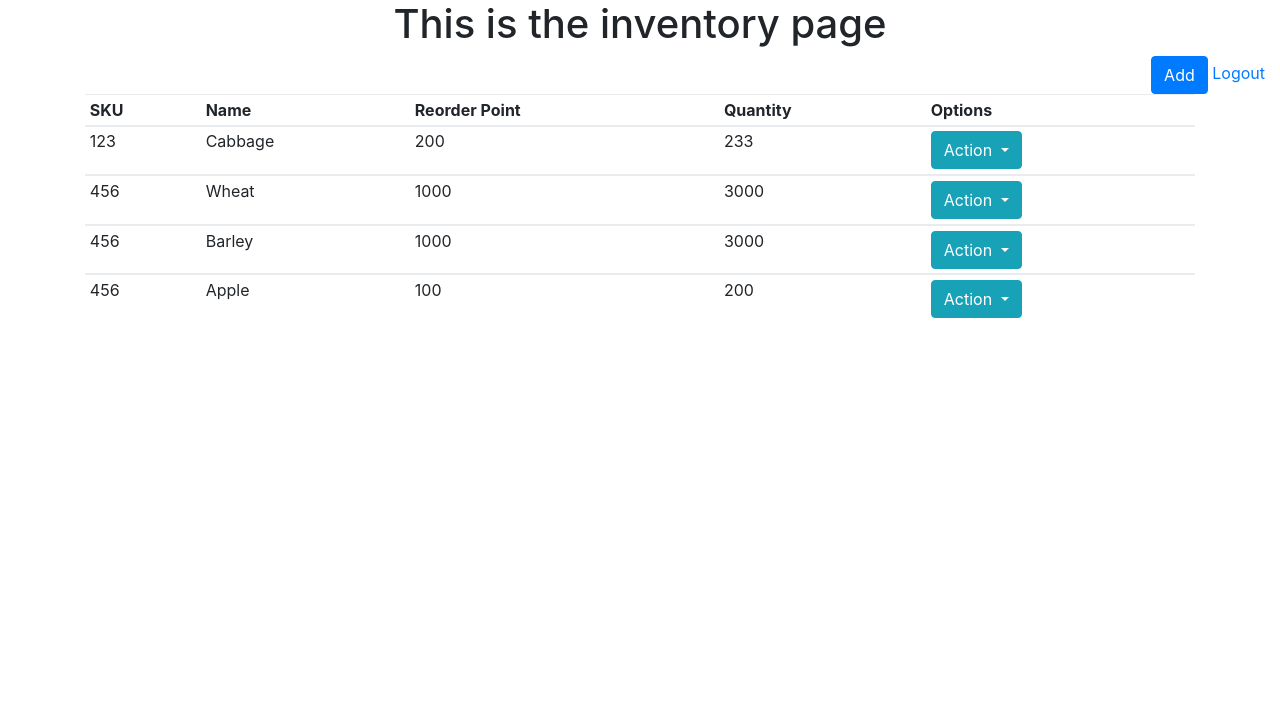
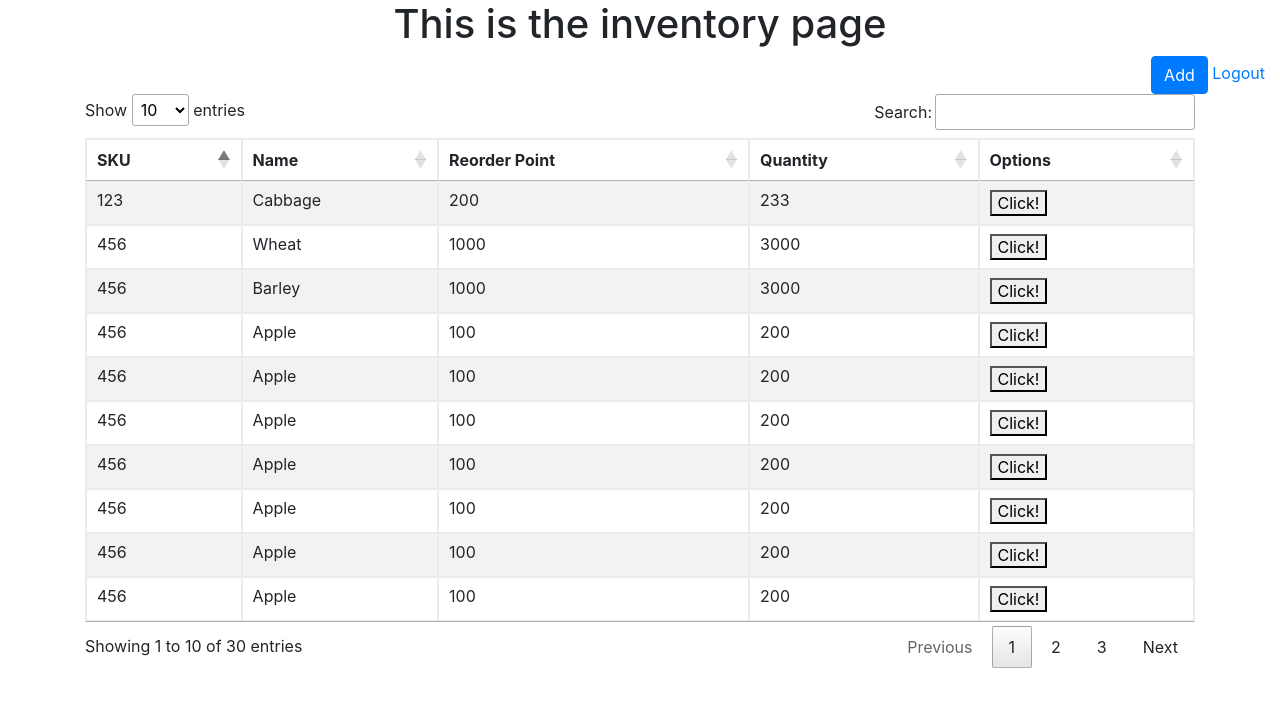
Before and after one commit to soethanv/PyMarket, a Flask app: page /inventory in a window 1280 px wide. Shown: the top 707 px of the page. Run offline with Flask 2, Linux system fonts and the light colour scheme; the visitor is signed in with stand-in values (Sample User, id 1); some libraries are stand-ins or nearby versions.

Commit message:
modified to use datatable framework

```diff
--- a/templates/base.html
+++ b/templates/base.html
@@ -11,7 +11,11 @@
       <!--END Bootstrap-->
 
       <!--PyMarket CSS-->
-
+      <link rel="stylesheet" href="https://cdn.datatables.net/1.10.16/css/jquery.dataTables.min.css" >
+        <!--JQUERY-->
+        <script src="https://code.jquery.com/jquery-3.2.1.slim.min.js" integrity="sha384-KJ3o2DKtIkvYIK3UENzmM7KCkRr/rE9/Qpg6aAZGJwFDMVNA/GpGFF93hXpG5KkN" crossorigin="anonymous"></script>
+        <!--DataTables-->
+    <script language="JavaScript" type="text/javascript" src="https://cdn.datatables.net/1.10.16/js/jquery.dataTables.min.js"></script>
       <!--END PyMarket CSS-->
     </head>
     <body>
@@ -29,7 +33,8 @@
 
     <!-- Bootstrap core JavaScript -->
     <!-- Placed at the end of the document so the pages load faster -->
-    <script src="https://code.jquery.com/jquery-3.2.1.slim.min.js" integrity="sha384-KJ3o2DKtIkvYIK3UENzmM7KCkRr/rE9/Qpg6aAZGJwFDMVNA/GpGFF93hXpG5KkN" crossorigin="anonymous"></script>
     <script src="https://cdnjs.cloudflare.com/ajax/libs/popper.js/1.12.3/umd/popper.min.js" integrity="sha384-vFJXuSJphROIrBnz7yo7oB41mKfc8JzQZiCq4NCceLEaO4IHwicKwpJf9c9IpFgh" crossorigin="anonymous"></script>
     <script src="https://maxcdn.bootstrapcdn.com/bootstrap/4.0.0-beta.2/js/bootstrap.min.js" integrity="sha384-alpBpkh1PFOepccYVYDB4do5UnbKysX5WZXm3XxPqe5iKTfUKjNkCk9SaVuEZflJ" crossorigin="anonymous"></script>
+
+
 </html>
--- a/templates/inventory.html
+++ b/templates/inventory.html
@@ -1,9 +1,7 @@
   {% extends "base.html" %}
 
   {% block content %}
-  <style>
 
-  </style>
 <div class="container-fluid">
   <h1 align="center">This is the inventory page</h1>
   <div align="right" >
@@ -57,46 +55,38 @@
 
   <div class="container">
     <div class="table-responsive">
-        <table style="width:100%" class="table table-hover table-sm">
-            <thead>
-                <tr>
-                    <th scope="col">SKU</th>
-                    <th scope="col">Name</th>
-                    <th scope="col">Reorder Point</th>
-                    <th scope="col">Quantity</th>
-                    <th scope="col">Options</th>
-                </tr>
-            </thead>
-            {% for product in inventory %}
-                <tbody>
-                    <tr>
-                        <!--SKU-->
-                        <td>{{product[0]}}</td>
-                        <!--Name-->
-                        <td>{{product[1]}}</td>
-                        <!--Reorder Point-->
-                        <td>{{product[2]}}</td>
-                        <!--Quantity-->
-                        <td>{{product[3]}}</td>
-                        <td>
-                          <div class="btn-group">
-                            <button type="button" class="btn btn-info dropdown-toggle" data-toggle="dropdown" aria-haspopup="true" aria-expanded="false">
-                              Action
-                            </button>
-                            <div class="dropdown-menu">
-                              <a class="dropdown-item" href="#">Reorder</a>
-                              <div class="dropdown-divider"></div>
-                              <a class="dropdown-item" href="#">Edit</a>
-                              <a class="dropdown-item btn btn-danger" href="#">Delete</a>
-                            </div>
-                          </div>
-                        </td>
-                    </tr>
-                </tbody>
-          {% endfor %}
+        <table id="inventory_table" style="width:100%" class="table table-striped table-bordered">
+
       </table>
     </div>
   </div>
 </div>
+<script>
+  $(document).ready(function() {
+    var inventory_data = {{inventory|tojson}};
+    console.log(typeof(inventory_data))
+    $('#inventory_table').DataTable( {
+      data: inventory_data,
+      columns: [
+        {title: "SKU"},
+        {title: "Name"},
+        {title: "Reorder Point"},
+        {title: "Quantity"},
+        {title: "Options"}
+      ],
+      "columnDefs": [ {
+            "targets": -1,
+            "data": null,
+            "defaultContent": "<button>Click!</button>"
+      } ]
 
-  {% endblock %}
+    } );
+
+    $('#inventory_table tbody').on( 'click', 'button', function () {
+        var data = table.row( $(this).parents('tr') ).data();
+        alert( "This works!" );
+    } );
+
+  } );
+</script>
+{% endblock %}
--- a/views/inventory.py
+++ b/views/inventory.py
@@ -17,4 +17,30 @@ def get_inventory():
     inventory.append((456, 'Wheat', 1000, 3000))
     inventory.append((456, 'Barley', 1000, 3000))
     inventory.append((456, 'Apple', 100, 200))
+    inventory.append((456, 'Apple', 100, 200))
+    inventory.append((456, 'Apple', 100, 200))
+    inventory.append((456, 'Apple', 100, 200))
+    inventory.append((456, 'Apple', 100, 200))
+    inventory.append((456, 'Apple', 100, 200))
+    inventory.append((456, 'Apple', 100, 200))
+    inventory.append((456, 'Apple', 100, 200))
+    inventory.append((456, 'Apple', 100, 200))
+    inventory.append((456, 'Apple', 100, 200))
+    inventory.append((456, 'Apple', 100, 200))
+    inventory.append((456, 'Apple', 100, 200))
+    inventory.append((456, 'Apple', 100, 200))
+    inventory.append((456, 'Apple', 100, 200))
+    inventory.append((456, 'Apple', 100, 200))
+    inventory.append((456, 'Apple', 100, 200))
+    inventory.append((456, 'Apple', 100, 200))
+    inventory.append((456, 'Apple', 100, 200))
+    inventory.append((456, 'Apple', 100, 200))
+    inventory.append((456, 'Apple', 100, 200))
+    inventory.append((456, 'Apple', 100, 200))
+    inventory.append((456, 'Apple', 100, 200))
+    inventory.append((456, 'Apple', 100, 200))
+    inventory.append((456, 'Apple', 100, 200))
+    inventory.append((456, 'Apple', 100, 200))
+    inventory.append((456, 'Apple', 100, 200))
+    inventory.append((456, 'Apple', 100, 200))
     return inventory
```
